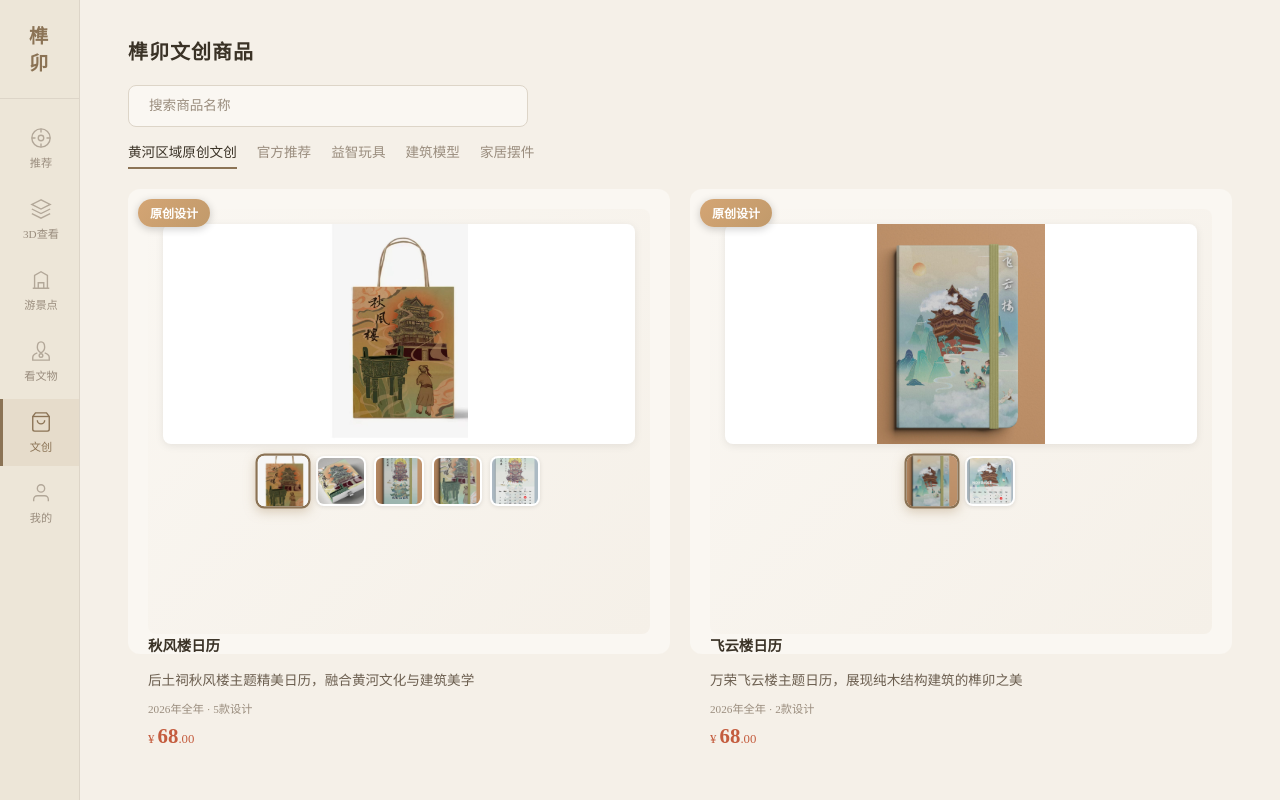
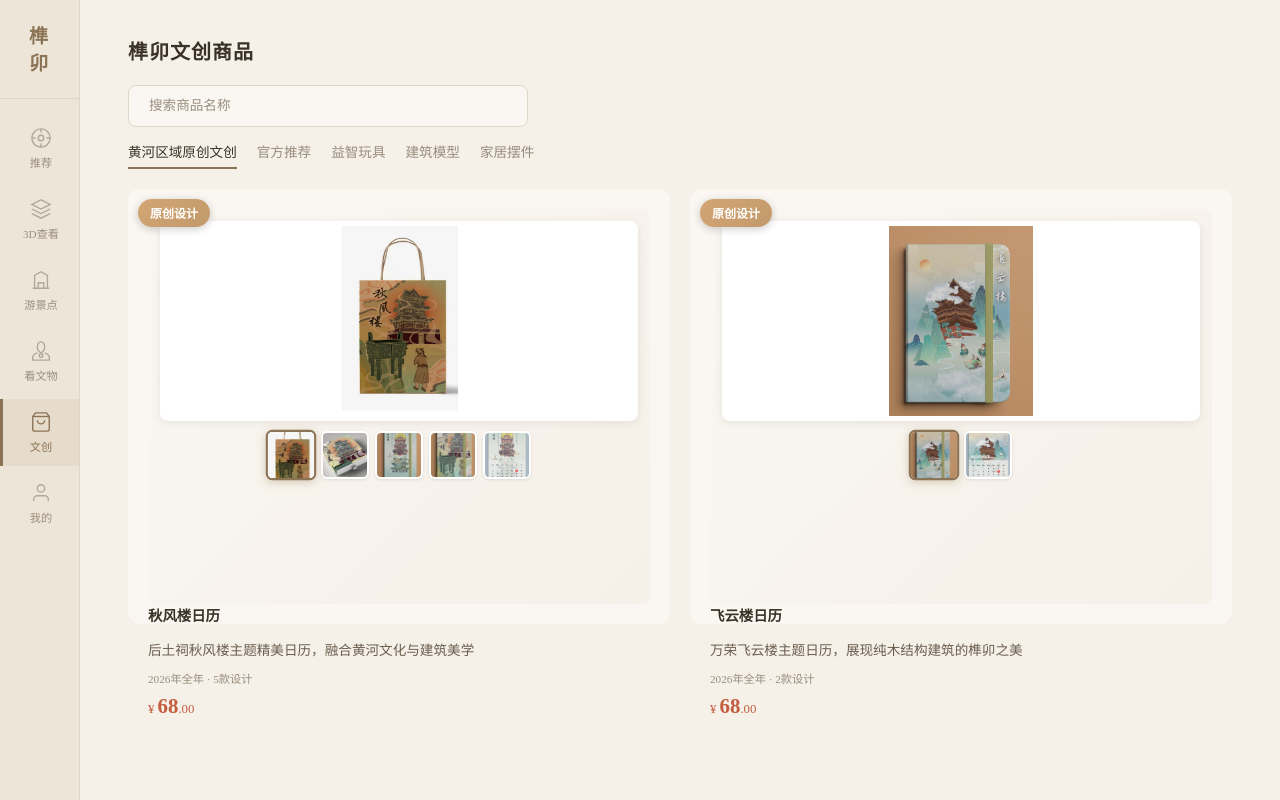
Before and after one commit to woshikatrinasunny-cmyk/sunmao-website, a Flask app: page /shop in a window 1280 px wide. Run offline with Flask 3, Linux system fonts and the light colour scheme.

Commit message:
优化商城页面间距，新增鲁班斗拱凳和镂空雕刻鲁班凳

```diff
--- a/templates/shop.html
+++ b/templates/shop.html
@@ -342,16 +404,16 @@ document.addEventListener('DOMContentLoaded', function() {
     display: flex;
     flex-direction: column;
     background: linear-gradient(135deg, #faf7f2 0%, #f5f0e8 100%);
-    padding: 15px;
+    padding: 12px;
     border-radius: 8px;
 }
 
 .gallery-main {
     width: 100%;
-    height: 220px;
+    height: 200px;
     border-radius: 8px;
     overflow: hidden;
-    margin-bottom: 12px;
+    margin-bottom: 10px;
     background: white;
     display: flex;
     align-items: center;
@@ -364,43 +426,42 @@ document.addEventListener('DOMContentLoaded', function() {
     height: 100%;
     object-fit: contain;
     transition: transform 0.3s;
-    loading: lazy;
+    padding: 5px;
 }
 
 .gallery-main:hover img {
-    transform: scale(1.08);
+    transform: scale(1.05);
 }
 
 .gallery-thumbs {
     display: flex;
-    gap: 8px;
+    gap: 6px;
     justify-content: center;
     flex-wrap: wrap;
 }
 
 .thumb {
-    width: 50px;
-    height: 50px;
-    border-radius: 8px;
+    width: 48px;
+    height: 48px;
+    border-radius: 6px;
     cursor: pointer;
     border: 2px solid transparent;
     transition: all 0.3s;
     object-fit: cover;
-    loading: lazy;
     background: white;
-    box-shadow: 0 1px 4px rgba(0, 0, 0, 0.1);
+    box-shadow: 0 1px 3px rgba(0, 0, 0, 0.1);
 }
 
 .thumb:hover {
     border-color: var(--accent);
-    transform: scale(1.15);
-    box-shadow: 0 2px 8px rgba(184, 160, 126, 0.3);
+    transform: scale(1.1);
+    box-shadow: 0 2px 6px rgba(184, 160, 126, 0.3);
 }
 
 .thumb.active {
     border-color: var(--accent-dark);
-    box-shadow: 0 3px 10px rgba(184, 160, 126, 0.5);
-    transform: scale(1.1);
+    box-shadow: 0 2px 8px rgba(184, 160, 126, 0.5);
+    transform: scale(1.05);
 }
 </style>
 {% endblock %}
```
Also changed, not shown: other parts of templates/shop.html (+62 -0 lines), static/images/一块木板镂空雕刻而成的鲁班凳1.png (added), static/images/一块木板镂空雕刻而成的鲁班凳2.png (added), static/images/一块木板镂空雕刻而成的鲁班凳3.png (added), static/images/一块木板镂空雕刻而成的鲁班凳4.png (added), static/images/一块木板镂空雕刻而成的鲁班凳5.png (added), static/images/鲁班斗拱凳.png (added).
